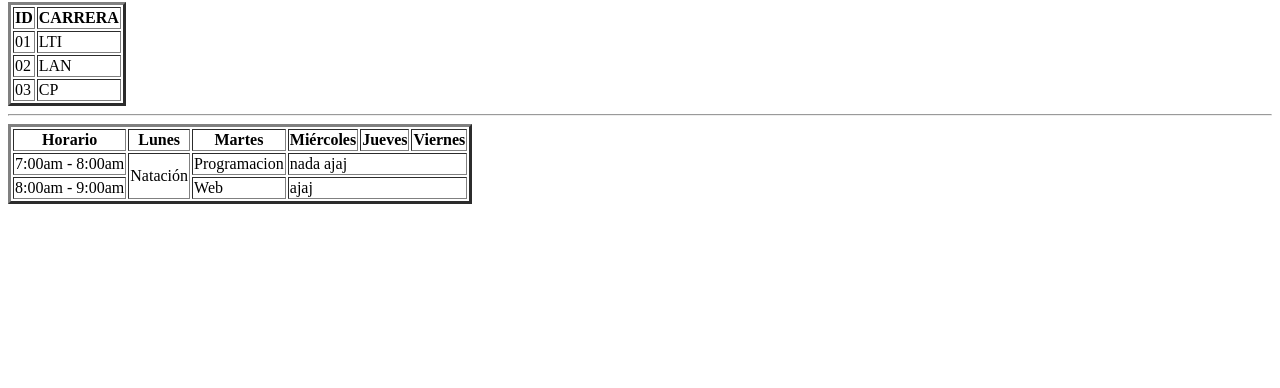
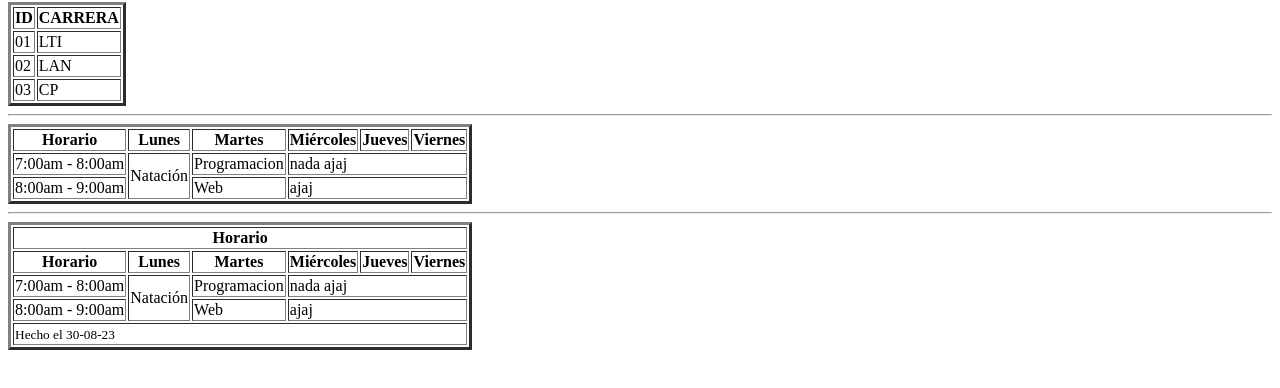
Before and after one commit to AnaLozano21/Practica30-08, a plain HTML site: page index.html in a window 1280 px wide. Shown: the part 78-466 px from the top of the page. Drawn offline with Linux system fonts and the light colour scheme.

Commit message:
Tabla con mas etiquetas

```diff
--- a/index.html
+++ b/index.html
@@ -51,5 +51,40 @@
             <td colspan='3'> ajaj</td>
         </tr>
     </table>
+    <hr>
+    <!-- Tabla con etiquetas tbody, thead y tfoot -->
+    <table border="3">
+        <thead>
+            <tr>
+                <th colspan="6">Horario</th>
+            </tr>
+            <tr>
+                <th>Horario</th>
+                <th>Lunes</th>
+                <th>Martes</th>
+                <th>Miércoles</th>
+                <th>Jueves</th>
+                <th>Viernes</th>
+            </tr>
+        </thead>
+        <tbody>
+            <tr>
+                <td>7:00am - 8:00am</td>
+                <td rowspan="2">Natación</td>
+                <td>Programacion</td>
+                <td colspan="3">nada ajaj</td>
+            </tr>
+            <tr>
+                <td>8:00am - 9:00am</td>
+                <td>Web</td>
+                <td colspan='3'> ajaj</td>
+            </tr>
+        </tbody>
+        <tfoot>
+            <tr>
+                <td colspan="6"> <small>Hecho el 30-08-23</small></td>
+            </tr>
+        </tfoot>
+    </table>
 </body>
 </html>
```
